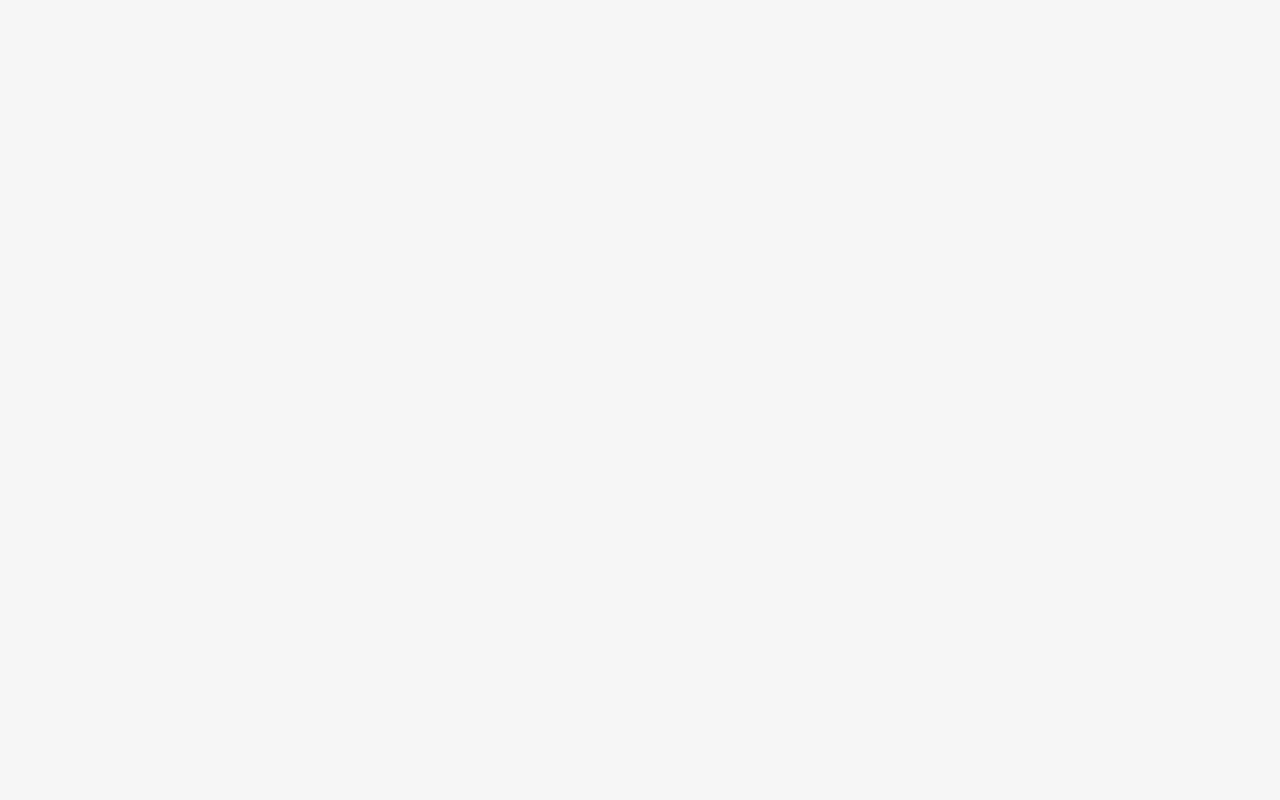
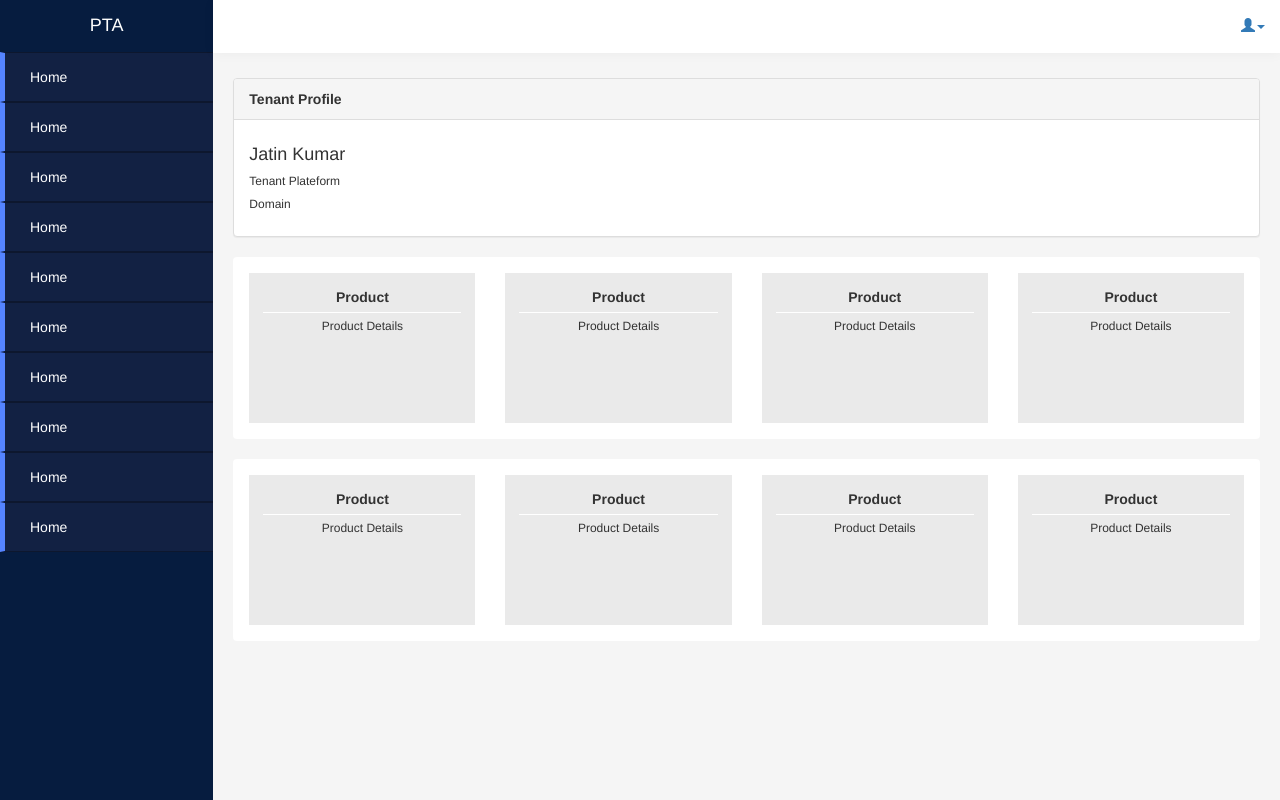
Before and after one commit to jatin5098/pta-web, an Angular app: page /pa-dashboard/tenant-profile in a window 1280 px wide. Before the commit this address led to /. Built offline with nearby package versions, Linux system fonts and the light colour scheme.

Commit message:
feat: tenant profile

```diff
--- a/src/app/app.module.ts
+++ b/src/app/app.module.ts
@@ -12,6 +12,7 @@ import { TaDashboardComponent } from './ta-dashboard/ta-dashboard.component';
 import { DataGridComponent } from './common/data-grid/data-grid.component';
 import { TenantEntryComponent } from './tenant/tenant-entry/tenant-entry.component';
 import { TenantListComponent } from './tenant/tenant-list/tenant-list.component';
+import { TenantProfileComponent } from './tenant/tenant-profile/tenant-profile.component';
 
 @NgModule({
   declarations: [
@@ -23,6 +24,7 @@ import { TenantListComponent } from './tenant/tenant-list/tenant-list.component'
     DataGridComponent,
     TenantEntryComponent,
     TenantListComponent,
+    TenantProfileComponent,
 
   ],
   imports: [
--- a/src/app/app.routes.ts
+++ b/src/app/app.routes.ts
@@ -3,6 +3,7 @@ import { AppComponent } from './app.component';
 import { PaDashboardComponent } from './pa-dashboard/pa-dashboard.component';
 import { TenantListComponent } from './tenant/tenant-list/tenant-list.component';
 import { TenantEntryComponent } from './tenant/tenant-entry/tenant-entry.component';
+import { TenantProfileComponent } from './tenant/tenant-profile/tenant-profile.component';
 
 
 
@@ -22,7 +23,8 @@ const APP_ROUTES = [
         children: [
             { path: '', redirectTo: 'lists', pathMatch: 'full' },
             { path: 'lists', component: TenantListComponent },
-            { path: 'tenant-entry', component: TenantEntryComponent }
+            { path: 'tenant-entry', component: TenantEntryComponent },
+            { path: 'tenant-profile', component: TenantProfileComponent }
         ]
     }
 ];
--- a/src/app/authentication/authentication.component.ts
+++ b/src/app/authentication/authentication.component.ts
@@ -16,7 +16,6 @@ export class AuthenticationComponent implements OnInit {
   }
 
   loginAction = () => {
-    console.log("Login Action");
     this.router.navigateByUrl('/pa-dashboard');
   };
 }
--- a/src/app/common/data-grid/data-grid.component.html
+++ b/src/app/common/data-grid/data-grid.component.html
@@ -2,30 +2,18 @@
     <table class="table table-responsive table-hover table-striped table-condensed">
         <thead>
             <tr class="text-center text-info">
-                <td>Name</td>
-                <td>Type</td>
+                <td>Tenant Name</td>
+                <td>Plateform</td>
                 <td>Domain</td>
                 <td>Action</td>
             </tr>
         </thead>
         <tbody class="text-center">
-            <tr>
-                <td>Test Name</td>
-                <td>Test Type</td>
-                <td>Test Domain</td>
-                <td>Test Action</td>
-            </tr>
-            <tr>
-                <td>Test Name</td>
-                <td>Test Type</td>
-                <td>Test Domain</td>
-                <td>Test Action</td>
-            </tr>
-            <tr>
-                <td>Test Name</td>
-                <td>Test Type</td>
-                <td>Test Domain</td>
-                <td>Test Action</td>
+            <tr *ngFor="let list of dataList">
+                <td>{{list.name}}</td>
+                <td>{{list.category}}</td>
+                <td>{{list.domain}}</td>
+                <td><a class="btn btn-link" (click)="viewTenantDashboard(list._id)">Action</a></td>
             </tr>
         </tbody>
     </table>
--- a/src/app/common/data-grid/data-grid.component.ts
+++ b/src/app/common/data-grid/data-grid.component.ts
@@ -7,8 +7,9 @@ import { Router } from '@angular/router';
   styleUrls: ['./data-grid.component.css']
 })
 export class DataGridComponent implements OnInit {
+  route;
+  @Input() dataList;
   @Output() currentRoute = new EventEmitter();
-  route;
   constructor(private router: Router) {
     this.route = this.router.url;
   }
@@ -16,5 +17,7 @@ export class DataGridComponent implements OnInit {
   ngOnInit() {
     this.currentRoute.emit(this.route);
   }
-
+  viewTenantDashboard = (tenantId) => {
+    this.router.navigateByUrl('/pa-dashboard/tenant-profile');
+  };
 }
--- a/src/app/service/tenant.service.ts
+++ b/src/app/service/tenant.service.ts
@@ -12,7 +12,6 @@ export class TenantService {
   }
 
   addTenantDetails = (tenant) => {
-    console.log(tenant);
     let endPoint = this.baseUrl + "/tenant/add";
     return this.http
       .post(endPoint, tenant)
@@ -24,4 +23,11 @@ export class TenantService {
 
   };
 
+  getAllTenant = () => {
+    let endPoint = this.baseUrl + "/tenant/all";
+    return this.http
+      .get(endPoint)
+      .map(res => res.json());
+  };
+
 }
--- a/src/app/tenant/tenant-list/tenant-list.component.html
+++ b/src/app/tenant/tenant-list/tenant-list.component.html
@@ -1 +1 @@
-<app-data-grid></app-data-grid>
+<app-data-grid [dataList]="tenantList"></app-data-grid>
--- a/src/app/tenant/tenant-list/tenant-list.component.ts
+++ b/src/app/tenant/tenant-list/tenant-list.component.ts
@@ -1,15 +1,25 @@
 import { Component, OnInit } from '@angular/core';
+import { TenantService } from '../../service/tenant.service';
 
 @Component({
   selector: 'app-tenant-list',
   templateUrl: './tenant-list.component.html',
-  styleUrls: ['./tenant-list.component.css']
+  styleUrls: ['./tenant-list.component.css'],
+  providers: [TenantService]
 })
 export class TenantListComponent implements OnInit {
-
-  constructor() { }
+  private tenantList: any;
+  constructor(private TenantService: TenantService) {
+    this.TenantService.getAllTenant()
+      .subscribe(
+      data => this.tenantList = data,
+      error => console.error(error),
+      () => console.info("Finished GET")
+      );
+  }
 
   ngOnInit() {
+
   }
 
 }
--- /dev/null
+++ b/src/app/tenant/tenant-profile/tenant-profile.component.css
@@ -0,0 +1,35 @@
+.tenant-profile {
+    margin-top: 15px;
+}
+
+.panel-invi {
+    background-color: #ffffff;
+    border: 1px solid transparent;
+    border-radius: 4px;
+    -webkit-box-shadow: none;
+    box-shadow: none;
+    text-align: center
+}
+
+.box {
+    background-color: #eaeaea;
+    min-height: 150px;
+    box-sizing: border-box;
+    padding: 1em;
+}
+
+.hr {
+    border-bottom: 1.5px solid #ffffff;
+    margin: 5px 0;
+}
+
+.product-head {
+    font-size: 14px;
+    font-weight: 700;
+}
+
+.product-details {
+    font-size: 12px;
+    font-weight: normal;
+    text-align: center;
+}
--- /dev/null
+++ b/src/app/tenant/tenant-profile/tenant-profile.component.html
@@ -0,0 +1,80 @@
+<div class="tenant-profile">
+    <div class="panel panel-default">
+        <div class="panel-heading">
+            <strong>Tenant Profile</strong>
+        </div>
+        <div class="panel-body">
+            <div class="row">
+                <div class="col-xs-12 col-sm-12 col-md-12">
+                    <h4>Jatin Kumar</h4>
+                    <h6>Tenant Plateform</h6>
+                    <h6>Domain</h6>
+                </div>
+            </div>
+        </div>
+    </div>
+    <div class="panel panel-body panel-invi">
+        <div class="row">
+            <div class="col-md-3">
+                <div class="box">
+                    <div class="product-head">Product</div>
+                    <div class="hr"></div>
+                    <div class="product-details">Product Details</div>
+                </div>
+            </div>
+            <div class="col-md-3">
+                <div class="box">
+                    <div class="product-head">Product</div>
+                    <div class="hr"></div>
+                    <div class="product-details">Product Details</div>
+                </div>
+            </div>
+            <div class="col-md-3">
+                <div class="box">
+                    <div class="product-head">Product</div>
+                    <div class="hr"></div>
+                    <div class="product-details">Product Details</div>
+                </div>
+            </div>
+            <div class="col-md-3">
+                <div class="box">
+                    <div class="product-head">Product</div>
+                    <div class="hr"></div>
+                    <div class="product-details">Product Details</div>
+                </div>
+            </div>
+        </div>
+    </div>
+    <div class="panel panel-body panel-invi">
+        <div class="row">
+            <div class="col-md-3">
+                <div class="box">
+                    <div class="product-head">Product</div>
+                    <div class="hr"></div>
+                    <div class="product-details">Product Details</div>
+                </div>
+            </div>
+            <div class="col-md-3">
+                <div class="box">
+                    <div class="product-head">Product</div>
+                    <div class="hr"></div>
+                    <div class="product-details">Product Details</div>
+                </div>
+            </div>
+            <div class="col-md-3">
+                <div class="box">
+                    <div class="product-head">Product</div>
+                    <div class="hr"></div>
+                    <div class="product-details">Product Details</div>
+                </div>
+            </div>
+            <div class="col-md-3">
+                <div class="box">
+                    <div class="product-head">Product</div>
+                    <div class="hr"></div>
+                    <div class="product-details">Product Details</div>
+                </div>
+            </div>
+        </div>
+    </div>
+</div>
--- /dev/null
+++ b/src/app/tenant/tenant-profile/tenant-profile.component.ts
@@ -0,0 +1,15 @@
+import { Component, OnInit } from '@angular/core';
+
+@Component({
+  selector: 'app-tenant-profile',
+  templateUrl: './tenant-profile.component.html',
+  styleUrls: ['./tenant-profile.component.css']
+})
+export class TenantProfileComponent implements OnInit {
+
+  constructor() { }
+
+  ngOnInit() {
+  }
+
+}
```
Also changed, not shown: 1 other file (tests, documents, lock files or other folders). Lines whose indentation alone changed are shown as unchanged.
